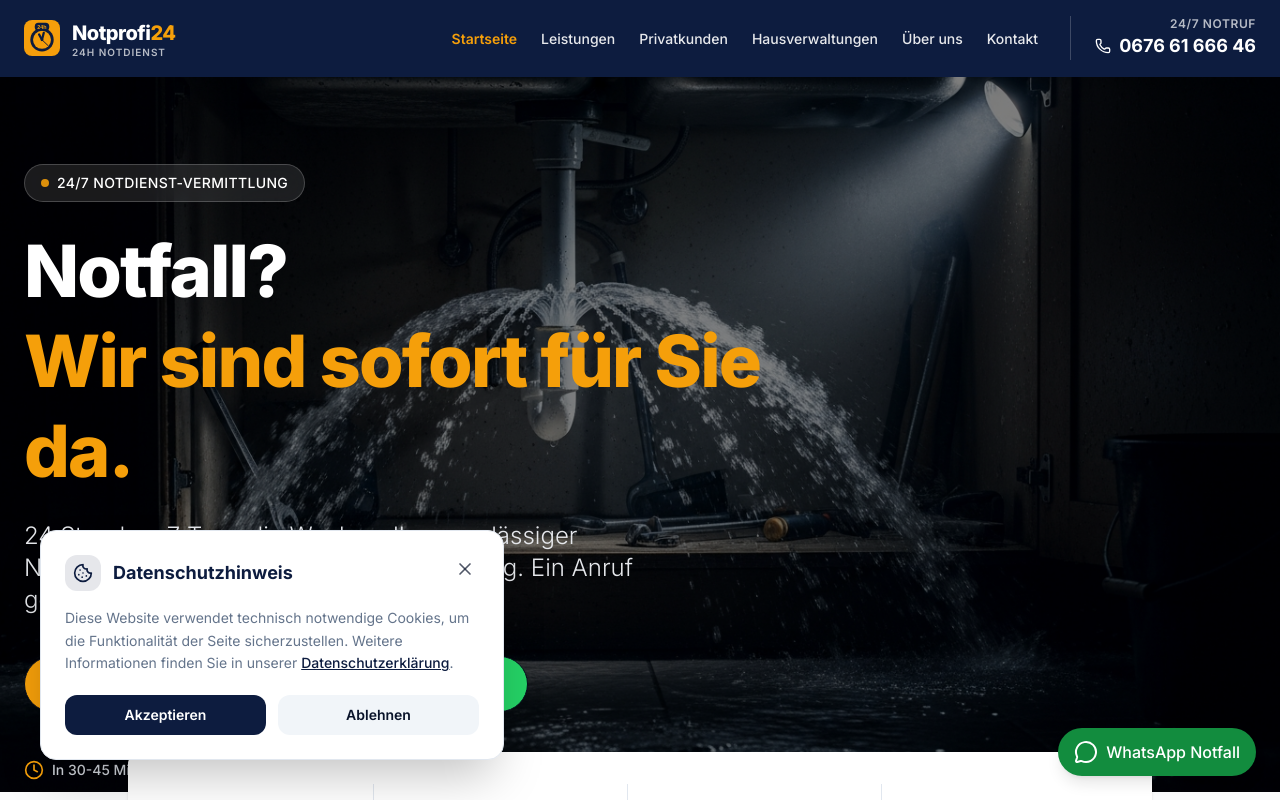
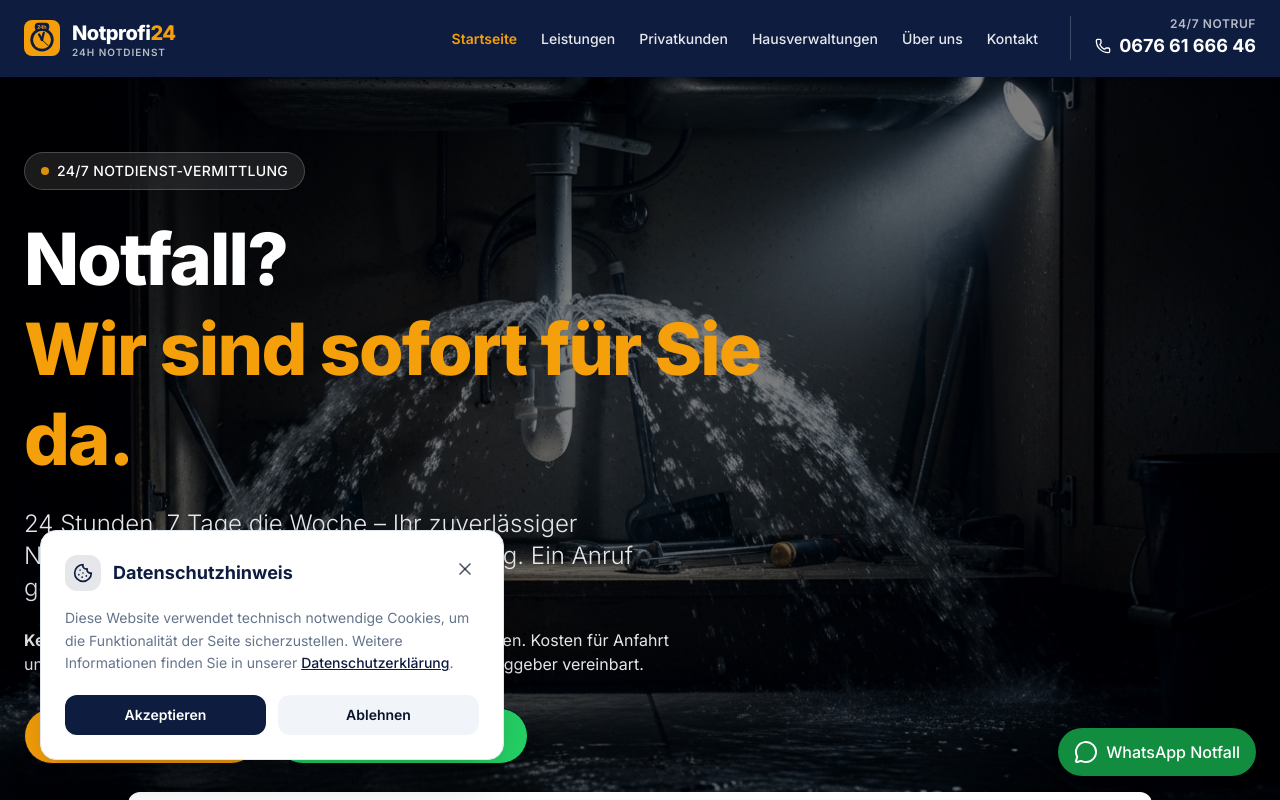
Before and after one commit to tufan8877/Notprofi24, a React (Vite) app: page / in a window 1280 px wide. Shown: the top 800 px of the page. Built offline with nearby package versions, Linux system fonts and the light colour scheme.

Commit message:
Clarify mediation fee on homepage

```diff
--- a/src/pages/Home.tsx
+++ b/src/pages/Home.tsx
@@ -65,8 +65,11 @@ export default function Home() {
                 <span className="text-secondary">Wir sind sofort für Sie da.</span>
               </h1>
 
-              <p className="text-xl md:text-2xl text-gray-200 mb-10 max-w-2xl font-light">
+              <p className="text-xl md:text-2xl text-gray-200 mb-6 max-w-2xl font-light">
                 24 Stunden, 7 Tage die Woche – Ihr zuverlässiger Notdienst-Vermittler in Wien und Umgebung. Ein Anruf genügt.
+              </p>
+              <p className="text-sm sm:text-base text-white/90 mb-8 max-w-2xl">
+                <strong>Keine Vermittlungsgebühr</strong> für Bewohner oder Hausverwaltungen. Kosten für Anfahrt und Reparatur werden separat mit dem Fachbetrieb bzw. Auftraggeber vereinbart.
               </p>
 
               <div className="flex flex-col sm:flex-row gap-4">
```
